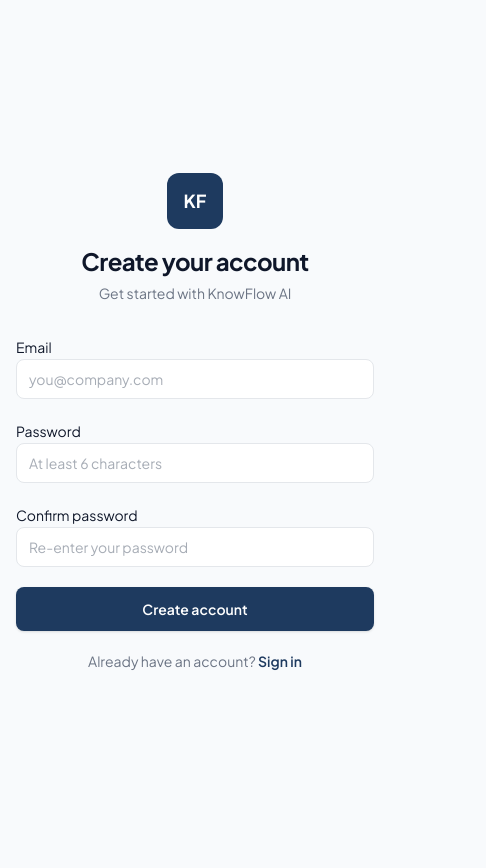
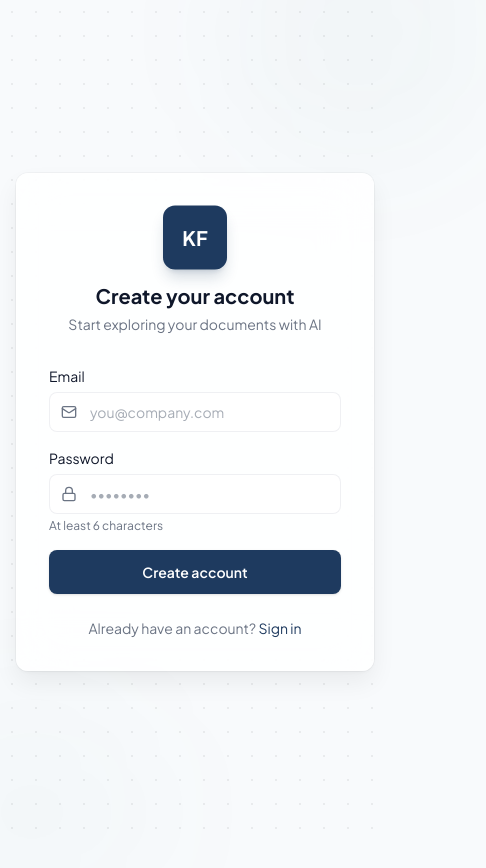
Before and after one commit to ahmad-200/knowflow-ai, a React (Vite) app: page /signup in a window 390 px wide. Shown: the top 868 px of the page, 486 px wide, since content can reach past the window. Before the commit the page ends 844 px from the top, so only its background shows below. Built offline with nearby package versions, Linux system fonts and the light colour scheme.

Commit message:
conductor-sync-2026-08-08--12-06-22

```diff
--- a/src/index.css
+++ b/src/index.css
@@ -18,6 +18,30 @@
   --color-ring: oklch(0.3462 0.0736 256.04);
   --color-card: oklch(1 0 0);
   --color-card-foreground: oklch(0.2077 0.0398 265.75);
+  --shadow-glass: 0 0 0 1px rgba(0,0,0,0.03), 0 2px 4px rgba(0,0,0,0.03), 0 12px 24px rgba(0,0,0,0.06);
+  --shadow-glass-lg: 0 0 0 1px rgba(0,0,0,0.03), 0 4px 8px rgba(0,0,0,0.04), 0 16px 32px rgba(0,0,0,0.08);
+  --shadow-card: 0 1px 3px rgba(0,0,0,0.04), 0 1px 2px rgba(0,0,0,0.02);
+  --shadow-card-hover: 0 4px 12px rgba(0,0,0,0.06), 0 2px 4px rgba(0,0,0,0.03);
+  --animate-gradient-x: gradientX 8s ease infinite;
+  --animate-pulse-soft: pulseSoft 3s ease-in-out infinite;
+  --animate-float: float 6s ease-in-out infinite;
+  --animate-scale-in: scaleIn 0.3s ease-out;
+  @keyframes gradientX {
+    0%, 100% { background-position: 0% 50%; }
+    50% { background-position: 100% 50%; }
+  }
+  @keyframes pulseSoft {
+    0%, 100% { opacity: 0.4; }
+    50% { opacity: 0.7; }
+  }
+  @keyframes float {
+    0%, 100% { transform: translateY(0px); }
+    50% { transform: translateY(-8px); }
+  }
+  @keyframes scaleIn {
+    0% { transform: scale(0.8); opacity: 0; }
+    100% { transform: scale(1); opacity: 1; }
+  }
 }
 
 /* Base styles */
@@ -47,3 +71,35 @@
 *:focus-visible {
   @apply outline-2 outline-offset-2 outline-ring;
 }
+
+/* Dot-grid background texture */
+.bg-dot-grid {
+  background-image: radial-gradient(circle, rgba(0,0,0,0.06) 1px, transparent 1px);
+  background-size: 24px 24px;
+}
+
+.bg-dot-grid-light {
+  background-image: radial-gradient(circle, rgba(0,0,0,0.03) 1px, transparent 1px);
+  background-size: 24px 24px;
+}
+
+/* Glass morphism utilities */
+.glass {
+  @apply bg-white/70 backdrop-blur-xl border border-white/20 shadow-glass;
+}
+.glass-darker {
+  @apply bg-white/85 backdrop-blur-xl border border-white/20 shadow-glass;
+}
+
+/* Gradient text */
+.gradient-text {
+  @apply bg-clip-text text-transparent bg-gradient-to-r from-primary via-primary/80 to-accent;
+}
+
+/* Stagger animation helpers */
+.stagger-1 { animation-delay: 50ms; }
+.stagger-2 { animation-delay: 100ms; }
+.stagger-3 { animation-delay: 150ms; }
+.stagger-4 { animation-delay: 200ms; }
+.stagger-5 { animation-delay: 250ms; }
+.stagger-6 { animation-delay: 300ms; }
--- a/src/pages/login.tsx
+++ b/src/pages/login.tsx
@@ -1,151 +1,143 @@
 import { useEffect, useState } from "react";
 import { useNavigate, Link } from "react-router-dom";
+import { Auth } from "@supabase/auth-ui-react";
+import { ThemeSupa, type ThemeConfig } from "@supabase/auth-ui-shared";
 import { supabase } from "../lib/supabase";
 import { useAuth } from "../lib/auth-context";
-import { Button } from "../components/ui/button";
-import { Loader2 } from "lucide-react";
+
+// Suppress the "forwardRef" React warning from auth-ui-react
+function suppressConsoleWarnings() {
+  const originalWarn = console.warn;
+  console.warn = (...args) => {
+    if (args[0]?.includes?.("forwardRef")) return;
+    originalWarn.apply(console, args);
+  };
+}
+
+suppressConsoleWarnings();
+
+const customTheme: ThemeConfig = {
+  ...ThemeSupa,
+  variables: {
+    default: {
+      fonts: {
+        bodyFontFamily: "Plus Jakarta Sans, ui-sans-serif, system-ui, sans-serif",
+        buttonFontFamily: "Plus Jakarta Sans, ui-sans-serif, system-ui, sans-serif",
+        inputFontFamily: "Plus Jakarta Sans, ui-sans-serif, system-ui, sans-serif",
+        labelFontFamily: "Plus Jakarta Sans, ui-sans-serif, system-ui, sans-serif",
+      },
+      colors: {
+        brand: "oklch(0.3462 0.0736 256.04)",
+        brandAccent: "oklch(0.3 0.07 256)",
+        brandButtonText: "white",
+        defaultButtonBackground: "white",
+        defaultButtonBackgroundHover: "oklch(0.97 0 0)",
+        inputBackground: "rgba(255,255,255,0.9)",
+        inputBorder: "oklch(0.9268 0.0063 255.48)",
+        inputBorderFocus: "oklch(0.3462 0.0736 256.04)",
+        inputText: "oklch(0.2077 0.0398 265.75)",
+        inputLabelText: "oklch(0.2077 0.0398 265.75)",
+        inputPlaceholder: "oklch(0.5561 0.0283 264.36)",
+        messageText: "oklch(0.5561 0.0283 264.36)",
+        messageTextDanger: "oklch(0.5771 0.2152 27.33)",
+        anchorTextColor: "oklch(0.3462 0.0736 256.04)",
+        dividerBackground: "oklch(0.9268 0.0063 255.48)",
+      },
+      borderWidths: {
+        buttonBorderWidth: "1px",
+        inputBorderWidth: "1px",
+      },
+      radii: {
+        borderRadiusButton: "8px",
+        buttonBorderRadius: "8px",
+        inputBorderRadius: "8px",
+      },
+    },
+  },
+  className: {
+    container: "w-full",
+    label: "text-sm font-medium",
+    input: "bg-white/90 focus:ring-2 focus:ring-primary/20 transition-all duration-150",
+    button: "font-semibold hover:shadow-lg hover:shadow-primary/20 transition-all duration-150",
+    anchor: "text-primary hover:gap-1 transition-all duration-150",
+    divider: "my-4",
+    message: "text-sm animate-scale-in",
+  },
+};
 
 export default function LoginPage() {
-  const { user, loading } = useAuth();
   const navigate = useNavigate();
-  const [email, setEmail] = useState("");
-  const [password, setPassword] = useState("");
-  const [submitting, setSubmitting] = useState(false);
-  const [error, setError] = useState<string | null>(null);
+  const { user } = useAuth();
+  const [authView, setAuthView] = useState<"sign_in" | "sign_up">("sign_in");
 
   useEffect(() => {
-    if (user && !loading) {
-      const timer = setTimeout(() => navigate("/dashboard", { replace: true }), 300);
-      return () => clearTimeout(timer);
-    }
-  }, [user, loading, navigate]);
+    if (user) navigate("/dashboard", { replace: true });
+  }, [user, navigate]);
 
-  const handleLogin = async (e: React.FormEvent) => {
-    e.preventDefault();
-    setError(null);
-
-    if (!email.trim() || !password.trim()) {
-      setError("Please enter your email and password.");
-      return;
-    }
-
-    setSubmitting(true);
-    const { error: authError } = await supabase.auth.signInWithPassword({
-      email: email.trim(),
-      password,
-    });
-
-    if (authError) {
-      setError(
-        authError.message === "Invalid login credentials"
-          ? "Incorrect email or password. Try again."
-          : authError.message
-      );
-      setSubmitting(false);
-    }
+  const handleViewChange = () => {
+    setAuthView((prev) => (prev === "sign_in" ? "sign_up" : "sign_in"));
   };
 
-  if (user && !loading) {
-    return (
-      <div className="min-h-screen flex items-center justify-center bg-background">
-        <div className="flex flex-col items-center gap-4">
-          <div className="flex h-11 w-11 items-center justify-center rounded-lg bg-primary text-on-primary font-bold text-lg">
+  return (
+    <div className="min-h-screen flex items-center justify-center relative bg-dot-grid p-4">
+      {/* Decorative gradient orb */}
+      <div className="absolute -top-24 -right-24 h-64 w-64 rounded-full bg-gradient-to-br from-primary/[0.03] to-accent/[0.03] blur-3xl pointer-events-none" />
+      <div className="absolute -bottom-24 -left-24 h-64 w-64 rounded-full bg-gradient-to-tr from-primary/[0.02] to-accent/[0.02] blur-3xl pointer-events-none" />
+
+      <div className="glass-darker rounded-xl p-8 w-full max-w-md hover:shadow-glass-lg transition-shadow duration-300 relative">
+        {/* Brand */}
+        <div className="flex flex-col items-center gap-3 mb-8">
+          <div className="flex h-16 w-16 items-center justify-center rounded-xl bg-primary text-on-primary font-bold text-xl shadow-lg shadow-primary/20 animate-float">
             KF
           </div>
-          <p className="text-sm text-muted-foreground animate-pulse">
-            Redirecting to dashboard…
+          <div className="text-center">
+            <h1 className="font-heading text-xl font-bold text-foreground">
+              KnowFlow AI
+            </h1>
+            <p className="text-sm text-muted-foreground mt-1">
+              Sign in to your account
+            </p>
+          </div>
+        </div>
+
+        {/* Auth UI */}
+        <Auth
+          supabaseClient={supabase}
+          view={authView}
+          appearance={{ theme: customTheme }}
+          providers={[]}
+          redirectTo={`${window.location.origin}/dashboard`}
+          onlyThirdPartyProviders={false}
+          magicLink={false}
+          showLinks={false}
+        />
+
+        {/* Toggle between sign in / sign up */}
+        <div className="mt-6 text-center">
+          <p className="text-sm text-muted-foreground">
+            {authView === "sign_in" ? (
+              <>
+                Don&apos;t have an account?{" "}
+                <button
+                  onClick={handleViewChange}
+                  className="text-primary font-medium hover:underline underline-offset-2 cursor-pointer transition-all duration-150"
+                >
+                  Sign up
+                </button>
+              </>
+            ) : (
+              <>
+                Already have an account?{" "}
+                <button
+                  onClick={handleViewChange}
+                  className="text-primary font-medium hover:underline underline-offset-2 cursor-pointer transition-all duration-150"
+                >
+                  Sign in
+                </button>
+              </>
+            )}
           </p>
         </div>
-      </div>
-    );
-  }
-
-  return (
-    <div className="min-h-screen flex flex-col items-center justify-center bg-background p-4">
-      <div className="w-full max-w-sm">
-        {/* Brand mark */}
-        <div className="flex flex-col items-center mb-8">
-          <div className="flex h-14 w-14 items-center justify-center rounded-xl bg-primary text-on-primary font-bold text-lg mb-4">
-            KF
-          </div>
-          <h1 className="font-heading text-2xl font-bold text-foreground tracking-tight">
-            Welcome back
-          </h1>
-          <p className="text-sm text-muted-foreground mt-1.5">
-            Sign in to your KnowFlow AI workspace
-          </p>
-        </div>
-
-        {/* Auth form */}
-        <form
-          onSubmit={handleLogin}
-          className="space-y-5"
-        >
-          <div className="space-y-2">
-            <label
-              htmlFor="login-email"
-              className="text-sm font-medium text-foreground"
-            >
-              Email
-            </label>
-            <input
-              id="login-email"
-              type="email"
-              value={email}
-              onChange={(e) => setEmail(e.target.value)}
-              placeholder="you@company.com"
-              autoComplete="email"
-              required
-              className="flex h-10 w-full rounded-lg border border-border bg-card px-3 py-2 text-sm placeholder:text-muted-foreground/60 focus-visible:outline-none focus-visible:ring-2 focus-visible:ring-primary/20 focus-visible:border-primary transition-all duration-150"
-            />
-          </div>
-
-          <div className="space-y-2">
-            <label
-              htmlFor="login-password"
-              className="text-sm font-medium text-foreground"
-            >
-              Password
-            </label>
-            <input
-              id="login-password"
-              type="password"
-              value={password}
-              onChange={(e) => setPassword(e.target.value)}
-              placeholder="Enter your password"
-              autoComplete="current-password"
-              required
-              className="flex h-10 w-full rounded-lg border border-border bg-card px-3 py-2 text-sm placeholder:text-muted-foreground/60 focus-visible:outline-none focus-visible:ring-2 focus-visible:ring-primary/20 focus-visible:border-primary transition-all duration-150"
-            />
-          </div>
-
-          {error && (
-            <div className="rounded-lg bg-destructive/10 border border-destructive/20 px-4 py-2.5 text-sm text-destructive">
-              {error}
-            </div>
-          )}
-
-          <Button type="submit" className="w-full h-11" disabled={submitting}>
-            {submitting ? (
-              <>
-                <Loader2 className="mr-2 h-4 w-4 animate-spin" />
-                Signing in…
-              </>
-            ) : (
-              "Sign in"
-            )}
-          </Button>
-
-          <p className="text-center text-sm text-muted-foreground">
-            Don&apos;t have an account?{" "}
-            <Link
-              to="/signup"
-              className="font-semibold text-primary underline-offset-2 hover:underline transition-all"
-            >
-              Sign up
-            </Link>
-          </p>
-        </form>
       </div>
     </div>
   );
--- a/src/pages/signup.tsx
+++ b/src/pages/signup.tsx
@@ -1,197 +1,150 @@
 import { useEffect, useState } from "react";
-import { useNavigate, Link } from "react-router-dom";
+import { useNavigate } from "react-router-dom";
 import { supabase } from "../lib/supabase";
 import { useAuth } from "../lib/auth-context";
 import { Button } from "../components/ui/button";
-import { Loader2 } from "lucide-react";
+import { Input } from "../components/ui/input";
+import { Card, CardContent } from "../components/ui/card";
+import { Loader2, CheckCircle2, Mail, Lock, ArrowLeft } from "lucide-react";
 
 export default function SignupPage() {
-  const { user, loading } = useAuth();
   const navigate = useNavigate();
+  const { user } = useAuth();
+
   const [email, setEmail] = useState("");
   const [password, setPassword] = useState("");
-  const [confirmPassword, setConfirmPassword] = useState("");
-  const [submitting, setSubmitting] = useState(false);
+  const [loading, setLoading] = useState(false);
+  const [success, setSuccess] = useState(false);
   const [error, setError] = useState<string | null>(null);
-  const [success, setSuccess] = useState(false);
 
   useEffect(() => {
-    if (user && !loading) {
-      const timer = setTimeout(() => navigate("/dashboard", { replace: true }), 300);
-      return () => clearTimeout(timer);
-    }
-  }, [user, loading, navigate]);
+    if (user) navigate("/dashboard", { replace: true });
+  }, [user, navigate]);
 
   const handleSignup = async (e: React.FormEvent) => {
     e.preventDefault();
     setError(null);
+    setLoading(true);
 
-    if (!email.trim() || !password.trim()) {
-      setError("Please fill in all fields.");
-      return;
-    }
-
-    if (password.length < 6) {
-      setError("Password must be at least 6 characters.");
-      return;
-    }
-
-    if (password !== confirmPassword) {
-      setError("Passwords don't match.");
-      return;
-    }
-
-    setSubmitting(true);
-    const { error: authError } = await supabase.auth.signUp({
-      email: email.trim(),
+    const { error: signupError } = await supabase.auth.signUp({
+      email,
       password,
       options: {
-        emailRedirectTo: window.location.origin,
+        emailRedirectTo: `${window.location.origin}/dashboard`,
       },
     });
 
-    if (authError) {
-      setError(authError.message);
-      setSubmitting(false);
+    if (signupError) {
+      setError(signupError.message);
+      setLoading(false);
       return;
     }
 
     setSuccess(true);
-    setSubmitting(false);
+    setLoading(false);
   };
-
-  if (user && !loading) {
-    return (
-      <div className="min-h-screen flex items-center justify-center bg-background">
-        <div className="flex flex-col items-center gap-4">
-          <div className="flex h-11 w-11 items-center justify-center rounded-lg bg-primary text-on-primary font-bold text-lg">
-            KF
-          </div>
-          <p className="text-sm text-muted-foreground animate-pulse">
-            Redirecting to dashboard…
-          </p>
-        </div>
-      </div>
-    );
-  }
 
   if (success) {
     return (
-      <div className="min-h-screen flex flex-col items-center justify-center bg-background p-4">
-        <div className="w-full max-w-sm text-center">
-          <div className="flex flex-col items-center">
-            <div className="flex h-14 w-14 items-center justify-center rounded-xl bg-accent text-white font-bold text-lg mb-4">
-              <svg className="h-7 w-7" fill="none" viewBox="0 0 24 24" stroke="currentColor" strokeWidth={2.5}>
-                <path strokeLinecap="round" strokeLinejoin="round" d="m4.5 12.75 6 6 9-13.5" />
-              </svg>
+      <div className="min-h-screen flex items-center justify-center relative bg-dot-grid p-4">
+        {/* Decorative gradient orb */}
+        <div className="absolute -top-24 -right-24 h-64 w-64 rounded-full bg-gradient-to-br from-primary/[0.03] to-accent/[0.03] blur-3xl pointer-events-none" />
+        <div className="absolute -bottom-24 -left-24 h-64 w-64 rounded-full bg-gradient-to-tr from-primary/[0.02] to-accent/[0.02] blur-3xl pointer-events-none" />
+
+        <Card className="glass-darker border-none w-full max-w-md hover:shadow-glass-lg transition-shadow duration-300">
+          <CardContent className="p-8 text-center">
+            <div className="flex justify-center mb-6">
+              <div className="flex h-20 w-20 items-center justify-center rounded-full bg-accent/10 animate-scale-in">
+                <CheckCircle2 className="h-10 w-10 text-accent" />
+              </div>
             </div>
-            <h1 className="font-heading text-2xl font-bold text-foreground tracking-tight mb-2">
+            <h1 className="font-heading text-xl font-bold text-foreground mb-2">
               Check your email
             </h1>
-            <p className="text-sm text-muted-foreground max-w-xs">
-              We sent a confirmation link to{" "}
+            <p className="text-sm text-muted-foreground mb-8 max-w-sm mx-auto leading-relaxed">
+              We&apos;ve sent a confirmation link to{" "}
               <span className="font-medium text-foreground">{email}</span>.
-              Click it to activate your account.
+              Click the link to activate your account.
             </p>
-            <Button
-              variant="outline"
-              className="mt-8"
-              onClick={() => navigate("/login")}
-            >
+            <Button onClick={() => navigate("/login")} variant="outline">
+              <ArrowLeft className="mr-2 h-4 w-4" />
               Back to sign in
             </Button>
-          </div>
-        </div>
+          </CardContent>
+        </Card>
       </div>
     );
   }
 
   return (
-    <div className="min-h-screen flex flex-col items-center justify-center bg-background p-4">
-      <div className="w-full max-w-sm">
-        {/* Brand mark */}
-        <div className="flex flex-col items-center mb-8">
-          <div className="flex h-14 w-14 items-center justify-center rounded-xl bg-primary text-on-primary font-bold text-lg mb-4">
+    <div className="min-h-screen flex items-center justify-center relative bg-dot-grid p-4">
+      {/* Decorative gradient orb */}
+      <div className="absolute -top-24 -right-24 h-64 w-64 rounded-full bg-gradient-to-br from-primary/[0.03] to-accent/[0.03] blur-3xl pointer-events-none" />
+      <div className="absolute -bottom-24 -left-24 h-64 w-64 rounded-full bg-gradient-to-tr from-primary/[0.02] to-accent/[0.02] blur-3xl pointer-events-none" />
+
+      <div className="glass-darker rounded-xl p-8 w-full max-w-md hover:shadow-glass-lg transition-shadow duration-300 relative">
+        {/* Brand */}
+        <div className="flex flex-col items-center gap-3 mb-8">
+          <div className="flex h-16 w-16 items-center justify-center rounded-xl bg-primary text-on-primary font-bold text-xl shadow-lg shadow-primary/20 animate-float">
             KF
           </div>
-          <h1 className="font-heading text-2xl font-bold text-foreground tracking-tight">
-            Create your account
-          </h1>
-          <p className="text-sm text-muted-foreground mt-1.5">
-            Get started with KnowFlow AI
-          </p>
+          <div className="text-center">
+            <h1 className="font-heading text-xl font-bold text-foreground">
+              Create your account
+            </h1>
+            <p className="text-sm text-muted-foreground mt-1">
+              Start exploring your documents with AI
+            </p>
+          </div>
         </div>
 
-        {/* Auth form */}
-        <form
-          onSubmit={handleSignup}
-          className="space-y-5"
-        >
-          <div className="space-y-2">
-            <label
-              htmlFor="signup-email"
-              className="text-sm font-medium text-foreground"
-            >
+        <form onSubmit={handleSignup} className="space-y-4">
+          <div>
+            <label className="block text-sm font-medium text-foreground mb-1.5">
               Email
             </label>
-            <input
-              id="signup-email"
-              type="email"
-              value={email}
-              onChange={(e) => setEmail(e.target.value)}
-              placeholder="you@company.com"
-              autoComplete="email"
-              required
-              className="flex h-10 w-full rounded-lg border border-border bg-card px-3 py-2 text-sm placeholder:text-muted-foreground/60 focus-visible:outline-none focus-visible:ring-2 focus-visible:ring-primary/20 focus-visible:border-primary transition-all duration-150"
-            />
+            <div className="relative">
+              <Mail className="absolute left-3 top-1/2 -translate-y-1/2 h-4 w-4 text-muted-foreground" />
+              <Input
+                type="email"
+                placeholder="you@company.com"
+                value={email}
+                onChange={(e) => setEmail(e.target.value)}
+                required
+                className="pl-10 bg-white/90 focus:ring-2 focus:ring-primary/20 border-border/60 transition-all duration-150"
+              />
+            </div>
           </div>
 
-          <div className="space-y-2">
-            <label
-              htmlFor="signup-password"
-              className="text-sm font-medium text-foreground"
-            >
+          <div>
+            <label className="block text-sm font-medium text-foreground mb-1.5">
               Password
             </label>
-            <input
-              id="signup-password"
-              type="password"
-              value={password}
-              onChange={(e) => setPassword(e.target.value)}
-              placeholder="At least 6 characters"
-              autoComplete="new-password"
-              required
-              className="flex h-10 w-full rounded-lg border border-border bg-card px-3 py-2 text-sm placeholder:text-muted-foreground/60 focus-visible:outline-none focus-visible:ring-2 focus-visible:ring-primary/20 focus-visible:border-primary transition-all duration-150"
-            />
-          </div>
-
-          <div className="space-y-2">
-            <label
-              htmlFor="signup-confirm"
-              className="text-sm font-medium text-foreground"
-            >
-              Confirm password
-            </label>
-            <input
-              id="signup-confirm"
-              type="password"
-              value={confirmPassword}
-              onChange={(e) => setConfirmPassword(e.target.value)}
-              placeholder="Re-enter your password"
-              autoComplete="new-password"
-              required
-              className="flex h-10 w-full rounded-lg border border-border bg-card px-3 py-2 text-sm placeholder:text-muted-foreground/60 focus-visible:outline-none focus-visible:ring-2 focus-visible:ring-primary/20 focus-visible:border-primary transition-all duration-150"
-            />
+            <div className="relative">
+              <Lock className="absolute left-3 top-1/2 -translate-y-1/2 h-4 w-4 text-muted-foreground" />
+              <Input
+                type="password"
+                placeholder="••••••••"
+                value={password}
+                onChange={(e) => setPassword(e.target.value)}
+                required
+                minLength={6}
+                className="pl-10 bg-white/90 focus:ring-2 focus:ring-primary/20 border-border/60 transition-all duration-150"
+              />
+            </div>
+            <p className="text-xs text-muted-foreground mt-1">
+              At least 6 characters
+            </p>
           </div>
 
           {error && (
-            <div className="rounded-lg bg-destructive/10 border border-destructive/20 px-4 py-2.5 text-sm text-destructive">
+            <div className="rounded-lg bg-destructive/10 px-4 py-3 text-sm text-destructive animate-scale-in">
               {error}
             </div>
           )}
 
-          <Button type="submit" className="w-full h-11" disabled={submitting}>
-            {submitting ? (
+          <Button type="submit" disabled={loading} className="w-full h-11 hover:shadow-lg hover:shadow-primary/20 transition-all duration-150">
+            {loading ? (
               <>
                 <Loader2 className="mr-2 h-4 w-4 animate-spin" />
                 Creating account…
@@ -200,17 +153,19 @@
               "Create account"
             )}
           </Button>
+        </form>
 
-          <p className="text-center text-sm text-muted-foreground">
+        <div className="mt-6 text-center">
+          <p className="text-sm text-muted-foreground">
             Already have an account?{" "}
-            <Link
-              to="/login"
-              className="font-semibold text-primary underline-offset-2 hover:underline transition-all"
+            <button
+              onClick={() => navigate("/login")}
+              className="text-primary font-medium hover:underline underline-offset-2 cursor-pointer transition-all duration-150"
             >
               Sign in
-            </Link>
+            </button>
           </p>
-        </form>
+        </div>
       </div>
     </div>
   );
```
Also changed, not shown: src/components/layout/app-layout.tsx (+19 -12 lines), src/pages/chat.tsx (+24 -14 lines), src/pages/dashboard.tsx (+35 -20 lines), src/pages/documents.tsx (+7 -7 lines).
